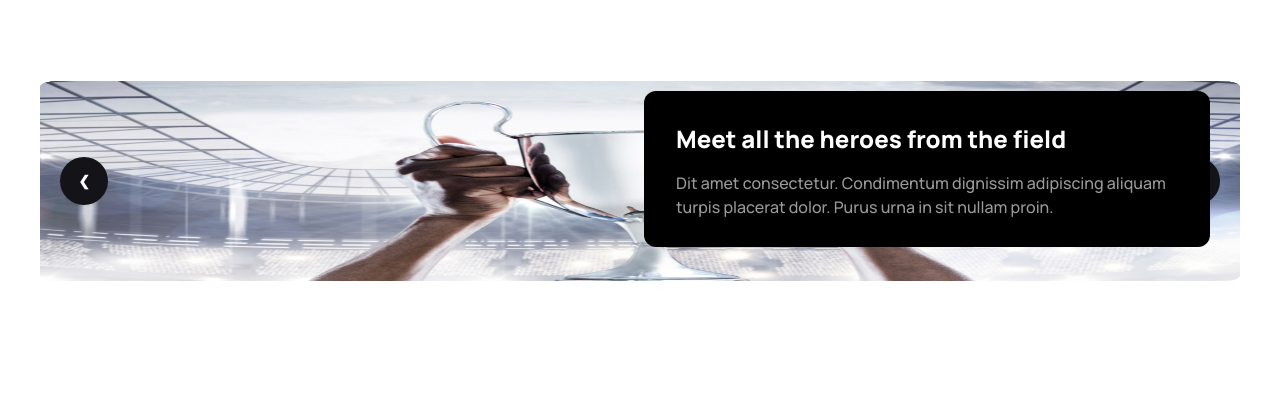
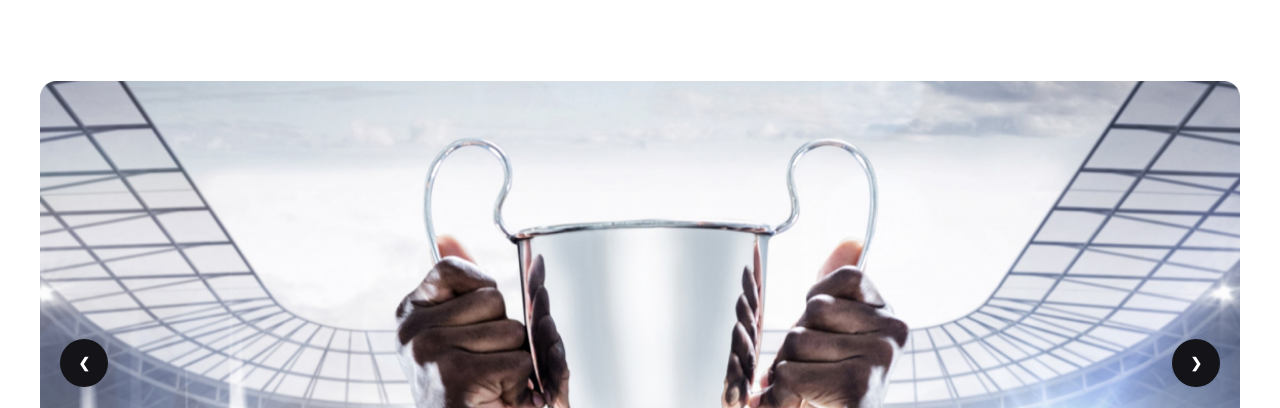
Before and after one commit to Mushfiq-Alam71/b9-a3, a plain HTML site: page index.html in a window 1280 px wide. Shown: the part 103-511 px from the top of the page. Drawn offline with nearby package versions, Linux system fonts and the light colour scheme.

Commit message:
correction on banner section css

```diff
--- a/index.html
+++ b/index.html
@@ -120,7 +120,7 @@
     <main class="container px-5 lg:mx-auto">
       <!-- Carousal Section -->
       <section class="lg:p-5 lg:mt-14 relative">
-        <div class="carousel w-full h-[200px]">
+        <div class="carousel w-full h-[200px] lg:h-auto">
           <div id="slide1" class="carousel-item relative w-full">
             <img src="./Images/1.png" class="w-full" />
             <div
```
